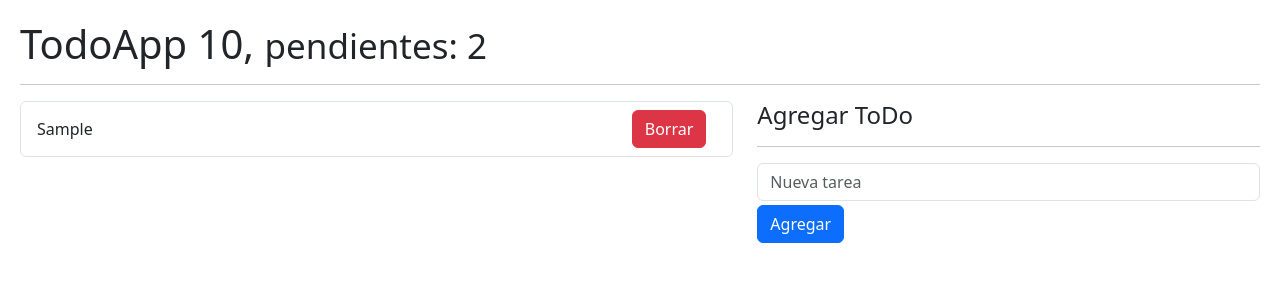
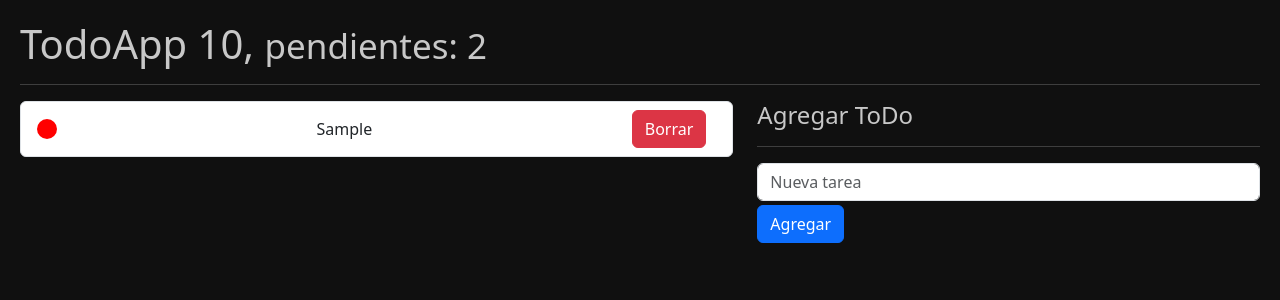
Before and after one commit to hernanfuria/react-hooks-app, a React (Vite) app: page / in a window 1280 px wide. Both pictures are taken after typing "Sample" into the empty fields and a click on the button "Agregar". Shown: the top 300 px of the page. Built offline with nearby package versions, Linux system fonts and the light colour scheme.

Commit message:
ultimos detalles agregados del toggle_todo

```diff
--- a/src/08-useReducer/TodoItem.jsx
+++ b/src/08-useReducer/TodoItem.jsx
@@ -1,11 +1,14 @@
 import React from 'react'
+
+// className={`align-self-center ${done ? "text-decoration-line-through" : ""}`}
 
 export const TodoItem = ({id, description, done, onRemoveTodo, onToggleTodo}) => {
     return (
-        <li className="list-group-item d-flex justify-content-between">
+        <li className="list-group-item d-flex justify-content-between" onClick={() => onToggleTodo(id)}>
+            <div className={`${done ? "done" : "not-done"} align-self-center`}></div>
+
             <span
                 className={`align-self-center ${done ? "text-decoration-line-through" : ""}`}
-                onClick={() => onToggleTodo(id)}
             >
                 {description}
             </span>
--- a/src/08-useReducer/TodoList.jsx
+++ b/src/08-useReducer/TodoList.jsx
@@ -9,6 +9,7 @@ export const TodoList = ({todos, onRemoveTodo, onToggleTodo}) => {
                         key={todo.id}
                         id={todo.id}
                         description={todo.description}
+                        done={todo.done}
                         onRemoveTodo={onRemoveTodo}
                         onToggleTodo={onToggleTodo}
                     />
--- a/src/index.css
+++ b/src/index.css
@@ -1,7 +1,23 @@
 body {
     padding: 20px;
+    color: rgb(200, 200, 200);
+    background-color: rgb(16, 16, 16);
 }
 
 button {
     margin-right: 10px;
 }
+
+div.done {
+    width: 20px;
+    height: 20px;
+    background-color: green;
+    border-radius: 10px;
+}
+
+div.not-done {
+    width: 20px;
+    height: 20px;
+    background-color: red;
+    border-radius: 10px;
+}
```
